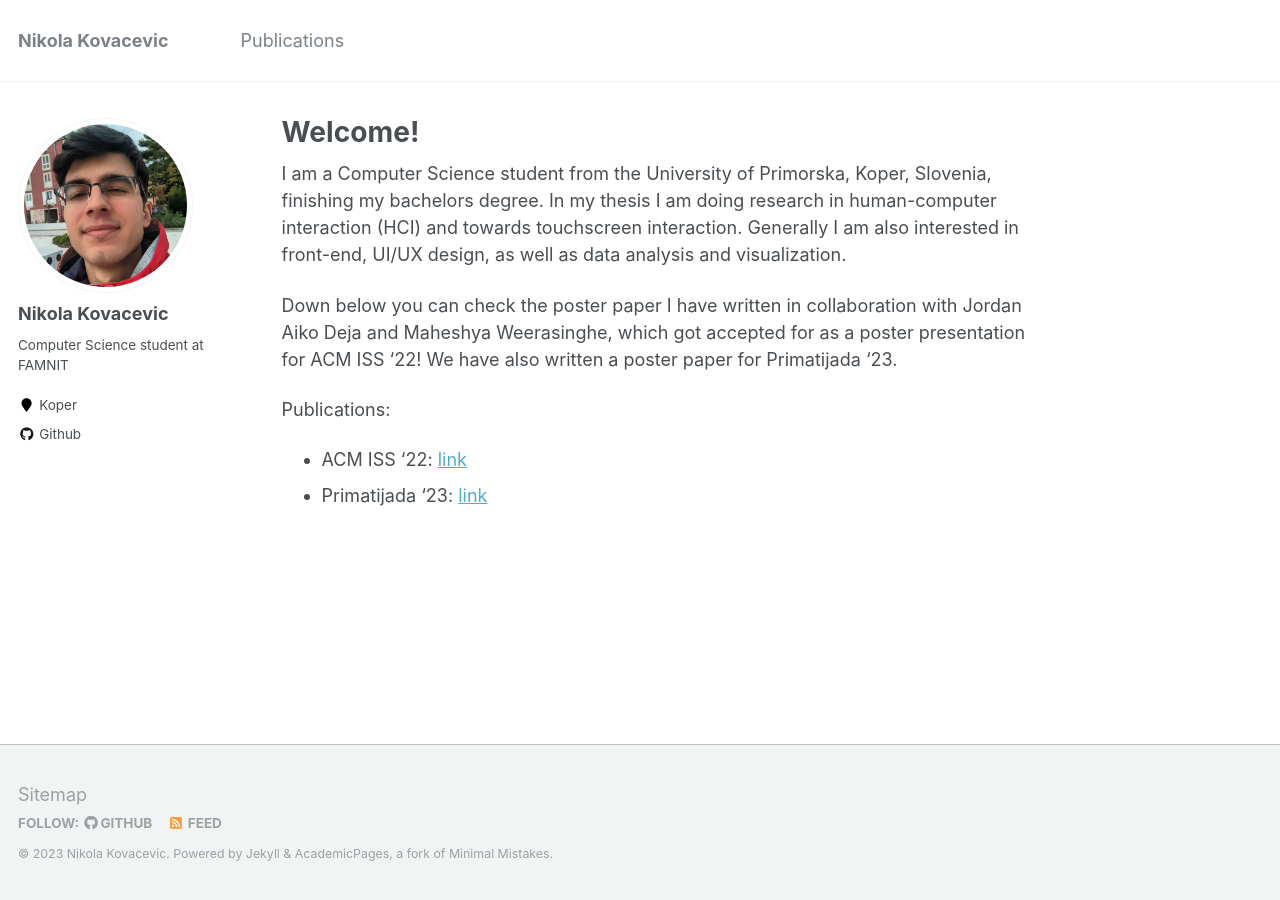
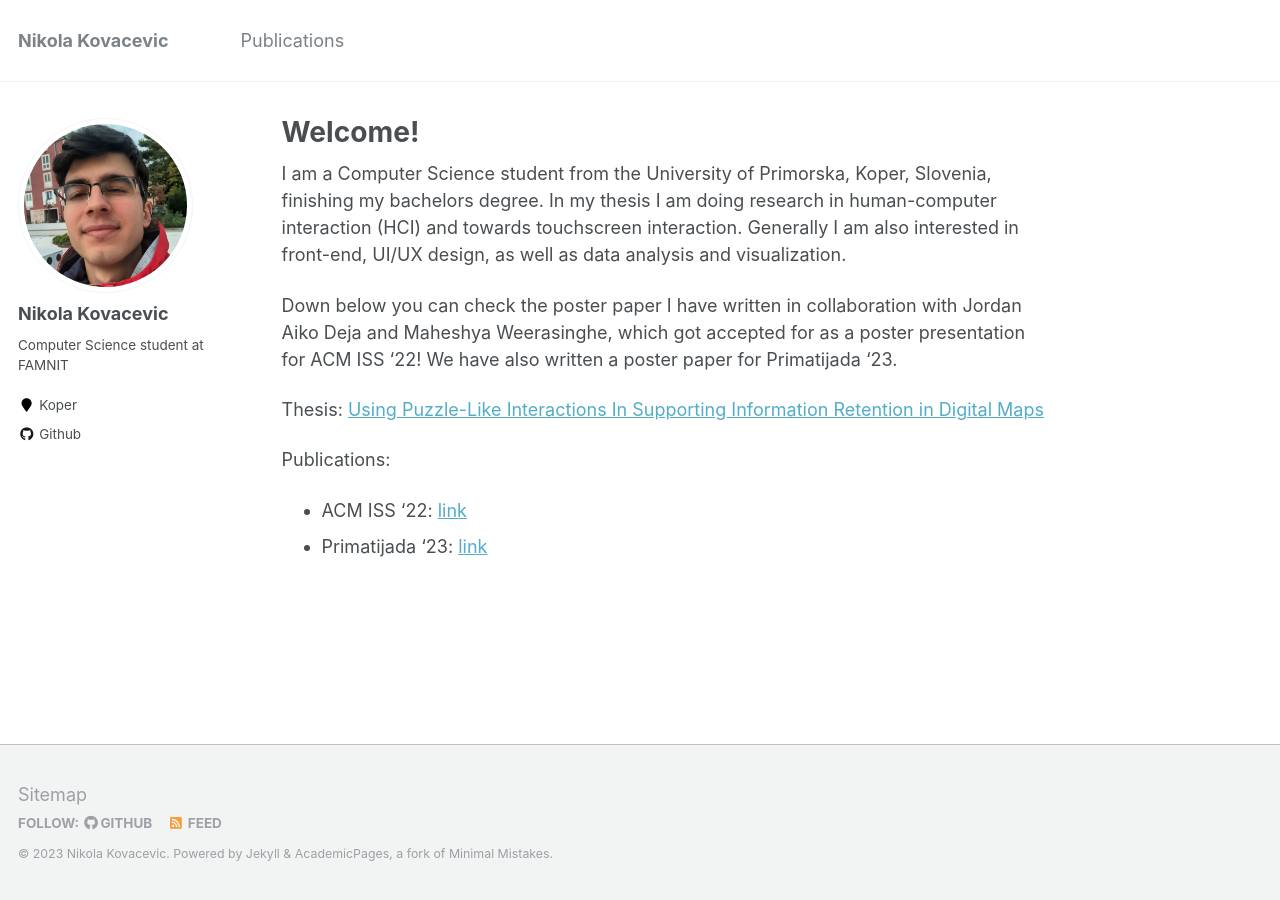
Before and after one commit to coachzer/coachzer.github.io, a Jekyll site: the page built from _pages/about.md, in a window 1280 px wide. Built offline with Jekyll 4.4.1, drawn with Linux system fonts in a browser that asks for light colours.

Commit message:
Update about.md

```diff
--- a/_pages/about.md
+++ b/_pages/about.md
@@ -12,6 +12,8 @@ I am a Computer Science student from the University of Primorska, Koper, Sloveni
 
 Down below you can check the poster paper I have written in collaboration with Jordan Aiko Deja and Maheshya Weerasinghe, which got accepted for as a poster presentation for ACM ISS '22! We have also written a poster paper for Primatijada '23.
 
+Thesis: [Using Puzzle-Like Interactions In Supporting Information Retention in Digital Maps](https://coachzer.github.io/images/Thesis_2023_NikolaKovacevic.pdf)
+
 Publications:
   - ACM ISS '22: [link](https://coachzer.github.io/images/ISS_2022_Nikola_Poster_Paper.pdf)
   - Primatijada '23: [link](https://coachzer.github.io/images/Primatijada_2023_Nikola.pdf)
```
